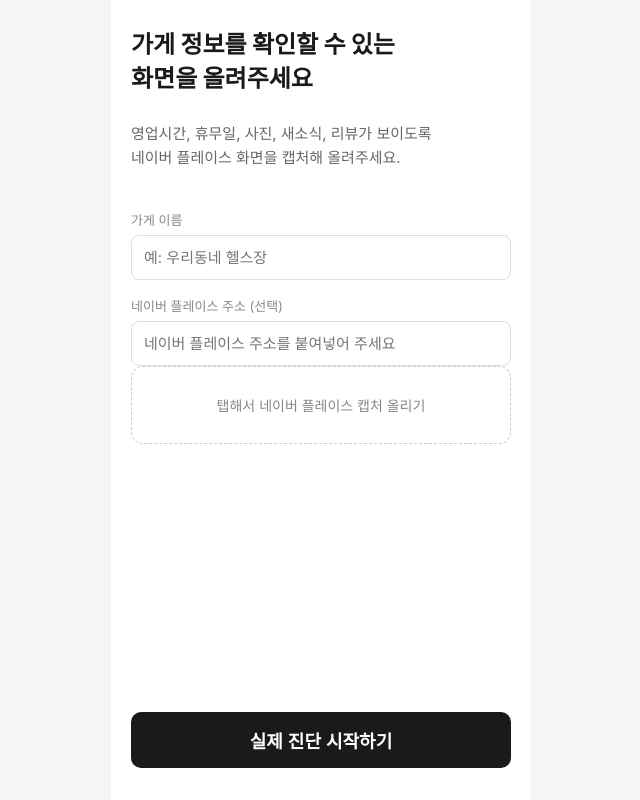
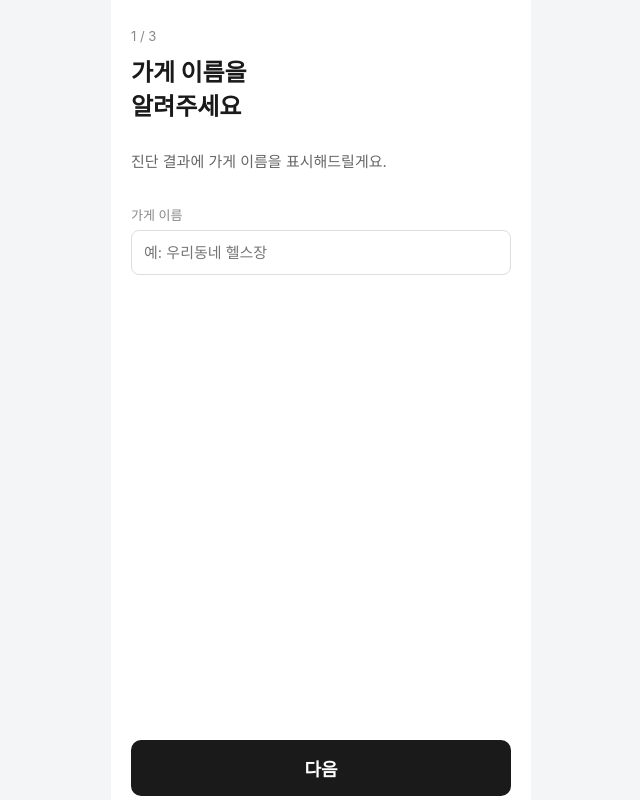
Before and after one commit to s0ye0ve/sajangcoach, a React (Vite) app: page / in a window 1280 px wide. Both pictures are taken after a click on the button "진단 시작하기". Shown: the top 800 px of the page, without its empty margins (319-959 px from the left). Built offline with nearby package versions, Linux system fonts and the light colour scheme.

Commit message:
Simplify store input steps

```diff
--- a/src/index.css
+++ b/src/index.css
@@ -25,6 +25,15 @@ body {
   padding: 28px 20px 32px;
   display: flex;
   flex-direction: column;
+}
+
+.input-step {
+  display: flex;
+  flex: 1 0 100dvh;
+  flex-direction: column;
+  min-height: 100dvh;
+  padding-bottom: 32px;
+  scroll-margin-top: 0;
 }
 
 .progress {
--- a/src/screens/S2StoreInput.tsx
+++ b/src/screens/S2StoreInput.tsx
@@ -1,4 +1,4 @@
-import { useRef, useState } from 'react';
+import { useEffect, useRef, useState } from 'react';
 import type { CaptureImage } from '../domain/types';
 import type { StoreCaptureInput } from '../services/storeInputService';
 
@@ -39,9 +39,17 @@ function readFile(file: File): Promise<CaptureImage> {
 export function S2StoreInput({ onSubmit, error }: Props) {
   const [storeName, setStoreName] = useState('');
   const [placeUrl, setPlaceUrl] = useState('');
+  const [step, setStep] = useState<1 | 2 | 3>(1);
   const [captures, setCaptures] = useState<CaptureImage[]>([]);
   const [uploadError, setUploadError] = useState<string | null>(null);
   const inputRef = useRef<HTMLInputElement>(null);
+  const addressRef = useRef<HTMLElement>(null);
+  const capturesRef = useRef<HTMLElement>(null);
+
+  useEffect(() => {
+    const target = step === 2 ? addressRef.current : step === 3 ? capturesRef.current : null;
+    target?.scrollIntoView({ behavior: 'smooth', block: 'start' });
+  }, [step]);
 
   const handleFilePick = () => inputRef.current?.click();
 
@@ -82,17 +90,14 @@ export function S2StoreInput({ onSubmit, error }: Props) {
 
   return (
     <div className="screen">
+      <section className="input-step">
+        <div className="progress">1 / 3</div>
         <h1 className="intro-title" style={{ fontSize: 24 }}>
-        가게 정보를 확인할 수 있는
+          가게 이름을
           <br />
-        화면을 올려주세요
+          알려주세요
         </h1>
-      <p className="intro-desc" style={{ marginBottom: 24 }}>
-        영업시간, 휴무일, 사진, 새소식, 리뷰가 보이도록
-        <br />
-        네이버 플레이스 화면을 캡처해 올려주세요.
-      </p>
-
+        <p className="intro-desc">진단 결과에 가게 이름을 표시해드릴게요.</p>
         <label className="field-label" htmlFor="store-name">
           가게 이름
         </label>
@@ -102,19 +107,51 @@ export function S2StoreInput({ onSubmit, error }: Props) {
           value={storeName}
           onChange={(event) => setStoreName(event.target.value)}
           placeholder="예: 우리동네 헬스장"
+          onKeyDown={(event) => event.key === 'Enter' && storeName.trim() && setStep(2)}
         />
+        <div className="spacer" />
+        <button className="btn-primary" disabled={!storeName.trim()} onClick={() => setStep(2)}>
+          다음
+        </button>
+      </section>
 
+      <section ref={addressRef} className="input-step">
+        <div className="progress">2 / 3</div>
+        <h2 className="intro-title" style={{ fontSize: 24 }}>
+          네이버 플레이스 주소를
+          <br />
+          붙여넣어 주세요
+        </h2>
+        <p className="intro-desc">주소는 가게 정보를 확인하는 데 사용해요.</p>
         <label className="field-label" htmlFor="place-url">
-        네이버 플레이스 주소 (선택)
+          네이버 플레이스 주소
         </label>
         <input
           id="place-url"
-        type="text"
+          type="url"
           value={placeUrl}
           onChange={(event) => setPlaceUrl(event.target.value)}
-        placeholder="네이버 플레이스 주소를 붙여넣어 주세요"
+          placeholder="https://m.place.naver.com/..."
+          onKeyDown={(event) => event.key === 'Enter' && placeUrl.trim() && setStep(3)}
         />
+        <div className="spacer" />
+        <button className="btn-primary" disabled={!placeUrl.trim()} onClick={() => setStep(3)}>
+          다음
+        </button>
+      </section>
 
+      <section ref={capturesRef} className="input-step">
+        <div className="progress">3 / 3</div>
+        <h2 className="intro-title" style={{ fontSize: 24 }}>
+          네이버 플레이스 화면을
+          <br />
+          올려주세요
+        </h2>
+        <p className="intro-desc">
+          영업시간, 휴무일, 사진, 새소식, 리뷰가 보이도록
+          <br />
+          캡처해 올려주세요.
+        </p>
         <button className="upload-box" type="button" onClick={handleFilePick}>
           {captures.length > 0
             ? `${captures.length}장 선택됨 — 탭해서 더 올리기`
@@ -143,17 +180,17 @@ export function S2StoreInput({ onSubmit, error }: Props) {
         )}
 
         {(uploadError || error) && <p className="error-text">{uploadError ?? error}</p>}
-
         <div className="spacer" />
         <button
           className="btn-primary"
-        disabled={!storeName.trim() || captures.length === 0}
+          disabled={!storeName.trim() || !placeUrl.trim() || captures.length === 0}
           onClick={() =>
             onSubmit({ type: 'captureUpload', storeName: storeName.trim(), placeUrl: placeUrl.trim(), captures })
           }
         >
           실제 진단 시작하기
         </button>
+      </section>
     </div>
   );
 }
```
Lines whose indentation alone changed are shown as unchanged.
